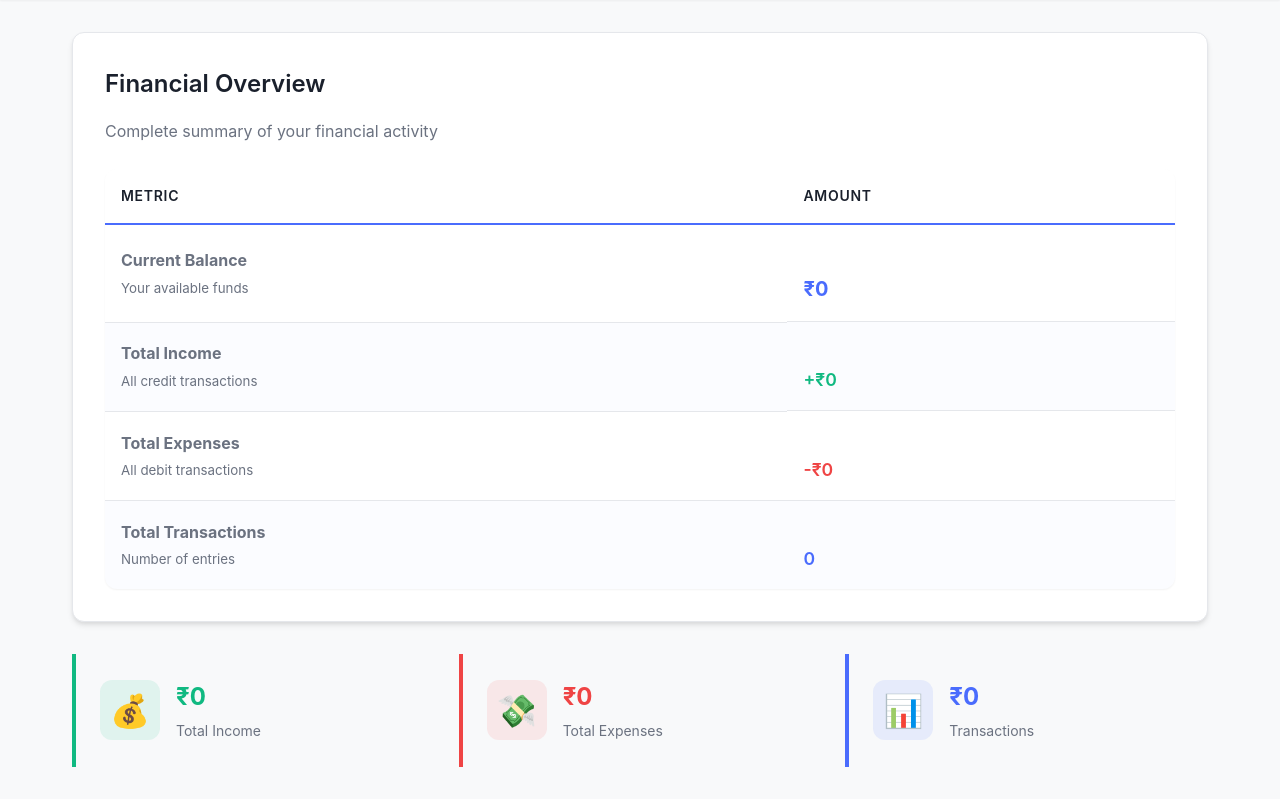
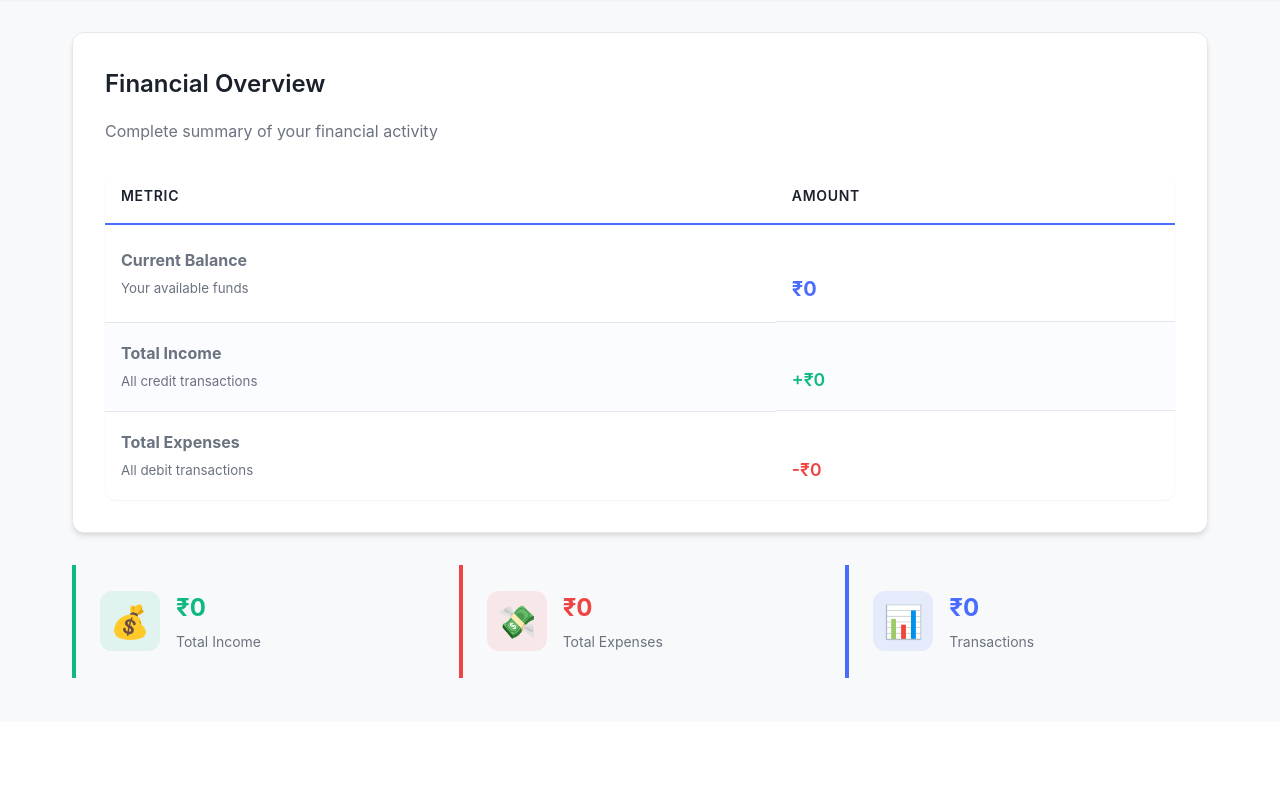
Before and after one commit to JuliusDude/Budgetify_Flask, a Flask app: page /stats in a window 1280 px wide. Shown: the part 78-877 px from the top of the page. After the commit the page ends 756 px from the top, so only its background shows below. Run offline with Flask 3, Linux system fonts and the light colour scheme.

Commit message:
Update stats.html

```diff
--- a/templates/stats.html
+++ b/templates/stats.html
@@ -50,17 +50,6 @@
                         </div>
                     </td>
                     <td class="debit-amount"><br>-₹{{debit}}</td>
-                </tr>
-                <tr>
-                    <td>
-                        <div class="stat-label">
-                            <strong>Total Transactions</strong>
-                            <small style="display: block; color: var(--secondary-text); font-weight: normal;">
-                                Number of entries
-                            </small>
-                        </div>
-                    </td>
-                    <td class="transaction-count">&nbsp;<br>{{totalTransaction}}</td>
                 </tr>
             </tbody>
         </table>
```
